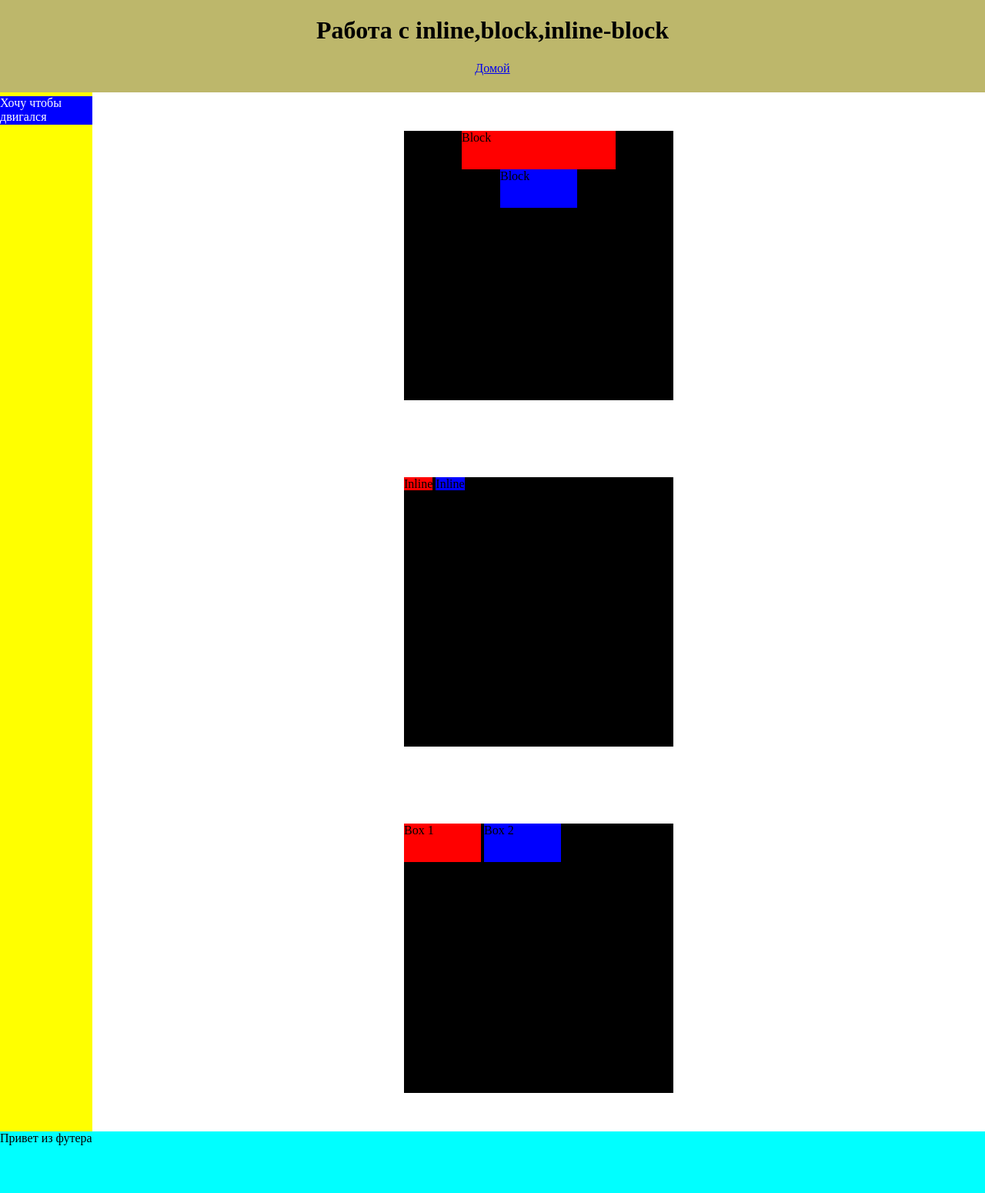
After one commit to Paradox60/flask-front-end, a Flask app: page /inline in a window 1280 px wide. The commit adds this page. Shown: the whole page at 77% size. Run offline with Flask 2, Linux system fonts and the light colour scheme.

Commit message:
display: inline inline.html inline css started index html changed according newest knoledge

```diff
--- a/flask_compendium/app.py
+++ b/flask_compendium/app.py
@@ -9,6 +9,7 @@ def home():
 @app.route("/selector_page")
 def text_page():
     return render_template("selector.html")
+
 @app.route("/blocks")
 def block_page():
     return render_template("blocks.html")
@@ -24,3 +25,7 @@ def grid():
 @app.route("/position")
 def position():
     return render_template("position.html")
+
+@app.route("/inline")
+def inline():
+    return render_template("inline.html")
--- /dev/null
+++ b/flask_compendium/static/css/inline.css
@@ -0,0 +1,61 @@
+html,body{
+	background-color: green;
+	margin: 0px;
+	height: 100%;
+}
+
+body{
+	display: grid;
+	grid-template-rows: 120px 1fr 80px;
+	grid-template-columns: 1fr;
+}
+
+header{
+	background-color: darkkhaki;
+	text-align: center;
+}
+
+main{
+	display: grid;
+	grid-template-columns: 120px auto;
+	grid-template-rows: auto;
+	background-color: black;
+}
+
+nav{
+	background-color: yellow;
+}
+
+.nav_box{
+	background-color: blue;
+	color: white;
+	position: sticky;
+	top: 1px;
+	margin-top: 5px;
+}
+
+section{
+	display: flex;
+	flex-direction: column;
+	justify-content: space-around;
+	align-items: center;
+	background-color: white;
+
+}
+
+.wrapper{
+	background-color: black;
+	min-height: 350px;
+	min-width:  350px;
+	margin: 50px;
+
+}
+
+.wrapper div{
+	vertical-align: center;
+	margin:auto;
+}
+
+footer{
+	background-color: aqua;
+}
--- /dev/null
+++ b/flask_compendium/templates/inline.html
@@ -0,0 +1,47 @@
+<!DOCTYPE html>
+<html lang="en">
+<head>
+	<meta charset="UTF-8">
+	<meta name="viewport" content="width=device-width, initial-scale=1.0">
+	<link rel="stylesheet" href="{{ url_for('static', filename='css/reset.css')}}">
+	<link rel="stylesheet" href="{{ url_for('static', filename='css/inline.css')}}">
+	<title>Document</title>
+</head>
+<body>
+	<header>
+		<h1>Работа с inline,block,inline-block</h1>
+		<a  href="{{ url_for('home')}}">Домой</a>
+	</header>
+	<main>
+		<nav>
+			<div class="nav_box">Хочу чтобы двигался</div>
+		</nav>
+
+		<section>
+			<div class="wrapper">
+				<div style="background: red; width: 200px; height: 50px;">
+					Block
+				</div>
+				<div style="background: blue; width: 100px; height: 50px;">
+					Block
+				</div>
+			</div>
+			<div class="wrapper">
+				<span style="background: red;">Inline</span>
+				<span style="background: blue;">Inline</span>
+			</div>
+			<div class="wrapper">
+				<div style="display: inline-block; width: 100px; height: 50px; background: red;">
+					Box 1
+				</div>
+				<div style="display: inline-block; width: 100px; height: 50px; background: blue;">
+					Box 2
+				</div>
+			</div>
+		</section>
+	</main>
+	<footer>
+		<span>Привет из футера</span>
+	</footer>
+</body>
+</html>
```
Also changed, not shown: flask_compendium/static/css/position.css (+7 -0 lines), flask_compendium/static/css/style.css (+31 -4 lines), flask_compendium/templates/index.html (+18 -15 lines), flask_compendium/templates/position.html (+6 -6 lines).
